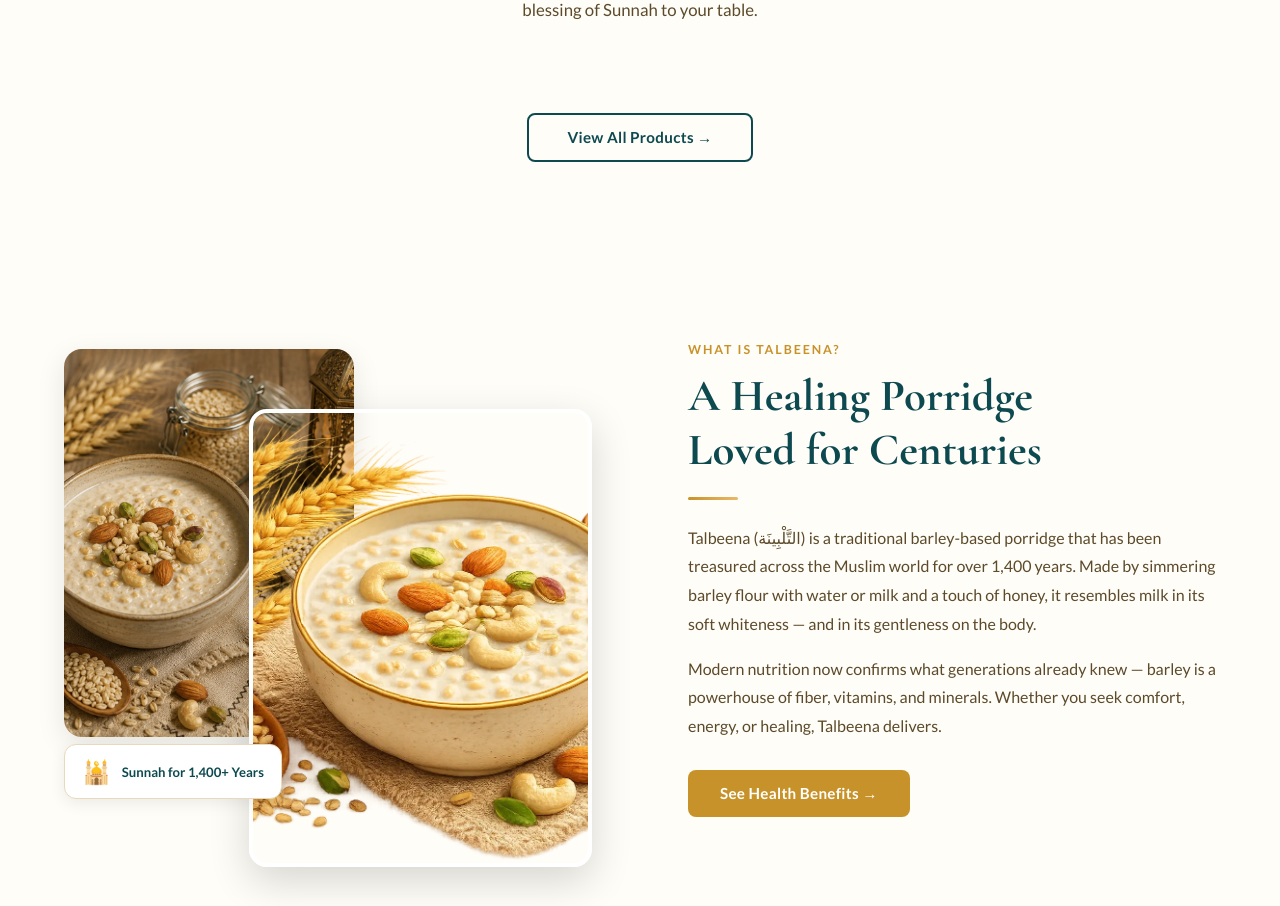
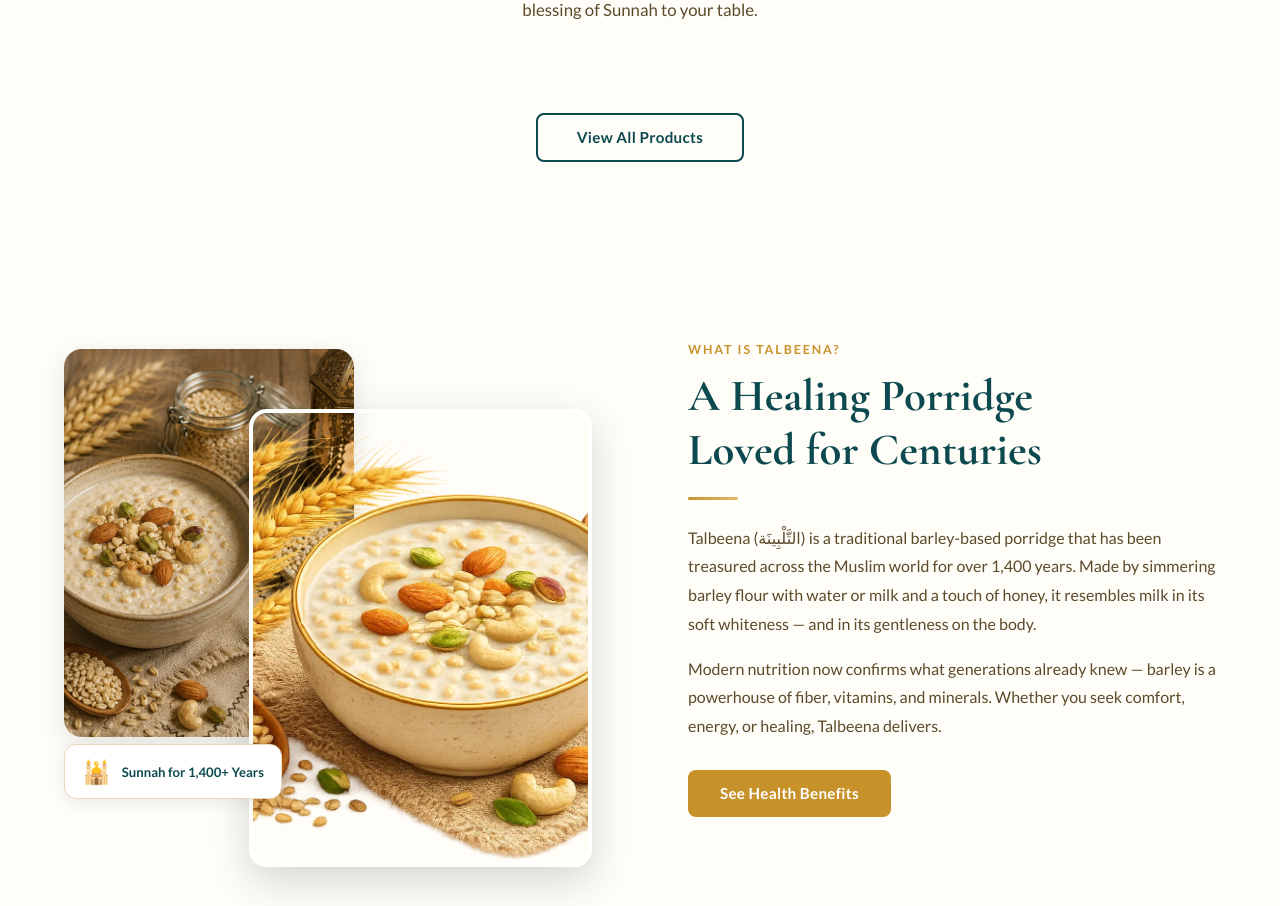
Before and after one commit to mynexasolutions-spec/talbeena, a Flask app: page / in a window 1280 px wide. Shown: the part 1029-1935 px from the top of the page. Run offline with Flask 3, Linux system fonts and the light colour scheme; some libraries are stand-ins or nearby versions.

Commit message:
Remove arrows from CTA buttons on home page
- Remove &rarr; from 'View All Products' button
- Remove &rarr; from 'See Health Benefits' button
- Remove &rarr; from 'Shop Mum-to-Be Bundle' button
- Remove &rarr; from 'Shop All Products' button
- Cleaner button appearance without arrows

Co-Authored-By: Claude Haiku 4.5 <noreply@anthropic.com>

```diff
--- a/templates/index.html
+++ b/templates/index.html
@@ -2701,7 +2701,7 @@
     {% endfor %}
   </div>
   <div style="text-align:center; margin-top:2.5rem;">
-    <a href="{{ url_for('public.shop') }}" class="fp-shop-more-btn">View All Products &rarr;</a>
+    <a href="{{ url_for('public.shop') }}" class="fp-shop-more-btn">View All Products</a>
   </div>
 </section>
 
@@ -2726,7 +2726,7 @@
       its soft whiteness — and in its gentleness on the body.</p>
     <p>Modern nutrition now confirms what generations already knew — barley is a powerhouse of fiber, vitamins, and
       minerals. Whether you seek comfort, energy, or healing, Talbeena delivers.</p>
-    <a href="{{ url_for('public.about') }}" class="what-btn">See Health Benefits &rarr;</a>
+    <a href="{{ url_for('public.about') }}" class="what-btn">See Health Benefits</a>
   </div>
 </section>
 
@@ -3147,7 +3147,7 @@
       <li>Magnesium and calcium strengthen bones for mother and baby</li>
       <li>Natural mood support through serotonin-boosting tryptophan</li>
     </ul>
-    <a href="{{ url_for('public.shop') }}" class="blessed-btn">Shop Mum-to-Be Bundle &rarr;</a>
+    <a href="{{ url_for('public.shop') }}" class="blessed-btn">Shop Mum-to-Be Bundle</a>
   </div>
 </section>
 
@@ -3179,7 +3179,7 @@
     {% endfor %}
   </div>
   <div class="arrivals-shop-more">
-    <a href="{{ url_for('public.shop') }}" class="fp-shop-more-btn">Shop All Products &rarr;</a>
+    <a href="{{ url_for('public.shop') }}" class="fp-shop-more-btn">Shop All Products</a>
   </div>
 </section>
 {% endif %}
```
